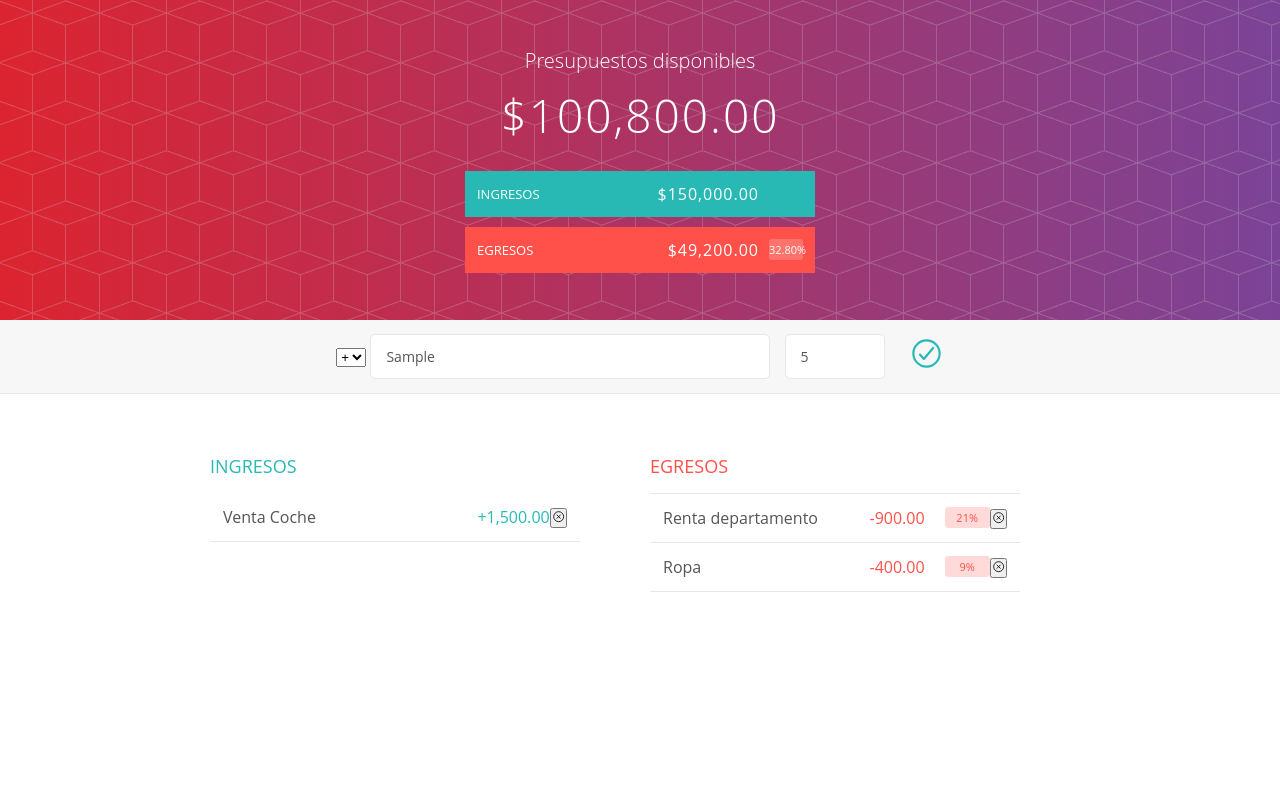
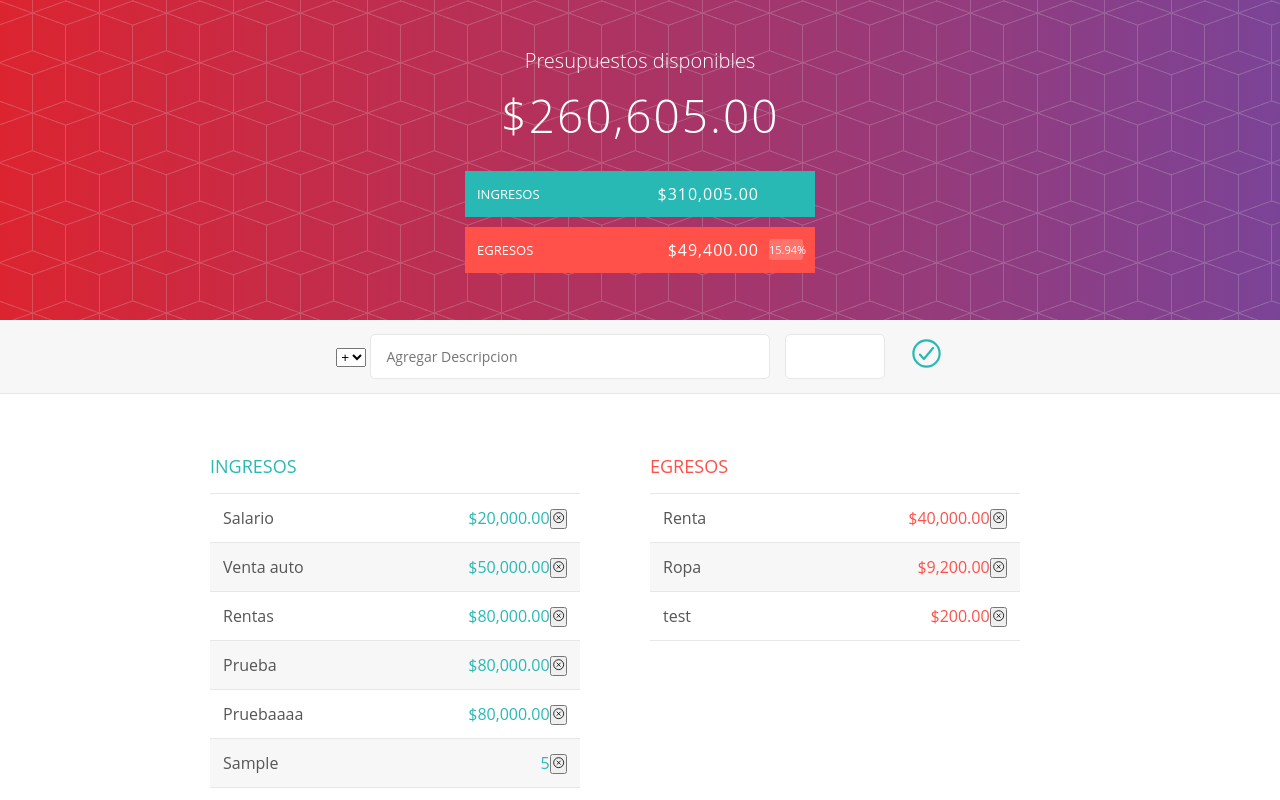
Before and after one commit to ancris89/ProyectoFinalJs, a plain HTML site: page ProyectoFinalJs/index.html in a window 1280 px wide. Both pictures are taken after typing "Sample", "5" into the empty fields and a click on the button 926 px from the left and 357 px from the top of the page. Drawn offline with nearby package versions, Linux system fonts and the light colour scheme.

Commit message:
Add files via upload

```diff
--- a/ProyectoFinalJs/Js/Egreso.js
+++ b/ProyectoFinalJs/Js/Egreso.js
@@ -4,7 +4,7 @@ class Egreso extends Dato{
         super(descripcion,valor);
         this._id= ++Egreso.contadorEgresos;
     }
-    get id(){
+    get Id(){
         return this._id;
     }
 }
--- a/ProyectoFinalJs/Js/app.js
+++ b/ProyectoFinalJs/Js/app.js
@@ -2,8 +2,8 @@ var presupuesto= 0;
 var porcentajeEgreso = 0;
 
 
-let egresos = [new Egreso ('Renta',40000),new Egreso ('Ropa',9200)];
-let ingresos = [new Ingreso ('Salario',20000),new Ingreso('Venta auto',50000), new Ingreso('Rentas',80000)];
+let egresos = [new Egreso ('Renta',40000),new Egreso ('Ropa',9200),new Egreso ('test',  200)];
+let ingresos = [new Ingreso ('Salario',20000),new Ingreso('Venta auto',50000), new Ingreso('Rentas',80000), new Ingreso('Prueba',80000), new Ingreso('Pruebaaaa',80000)];
 
 
 const cargarCabecero = () =>  {
@@ -21,7 +21,7 @@ let totalIngresos = () => {
     let totalIngresos = 0;
 
     for (let ingreso of ingresos) {
-        totalIngresos += ingreso.valor;
+        totalIngresos += parseFloat(ingreso.valor);
     }
     return totalIngresos;
 };
@@ -30,7 +30,7 @@ let totalEgresos = () => {
     let totalEgresos = 0;
 
     for (let egreso of egresos) {
-        totalEgresos += egreso.valor;
+        totalEgresos += parseFloat(egreso.valor);
     }
     return totalEgresos;
 };
@@ -48,24 +48,55 @@ const formatoPorcentaje = (porcentaje) => {
 
 const cargarAPP=() =>{
     cargarCabecero();
+    cargarIngresos(ingresos)
+    cargarEgresos(egresos)
 }
 
 //cargarIngresos
-const cargarIngresos = ()=>{
+const cargarIngresos = (ingresos)=>{
+    console.log(ingresos);
     let ingresosHTML ='';
     for (let ingreso of ingresos) {
-        console.log(ingreso._descripcion, ingreso._valor);
+        ingresosHTML += `
+        <div class="elemento limpiarEstilos">
+            <div class="elemento_descripcion">
+                ${ingreso._descripcion}
+            </div>
+            <div class="derecha limpiarEstilos">
+                <div class="elemento_valor">
+                    ${formatoMoneda(ingreso._valor)}
+                </div>
+                <div class="elemento_eliminar">
+                    <button class="elemento_eliminar_btn"><ion-icon name="close-circle-outline" onclick="eliminarIngreso(${ingreso.Id})" role="img" class="md hydrated"></ion-icon></button>
+                </div>
+            </div>
+        </div>`
     }
     document.getElementById("lista-ingresos").innerHTML = ingresosHTML;
 }
 
 //cargarEgresos
-const  cargarEgresos = ()=>{
+const  cargarEgresos = (egresos)=>{
     let egresosHTML ='';
     for (let egreso of egresos) {
-        console.log(egreso._descripcion, egreso._valor);
+        egresosHTML += `
+        <div class="elemento limpiarEstilos">
+            <div class="elemento_descripcion">
+                ${egreso._descripcion}
+            </div>
+            <div class="derecha limpiarEstilos">
+                <div class="elemento_valor">
+                    ${formatoMoneda(egreso._valor)}
+                </div>
+                <div class="elemento_eliminar">
+                    <button class="elemento_eliminar_btn"><ion-icon name="close-circle-outline" onclick="eliminarEgreso(${egreso.Id})" role="img" class="md hydrated"></ion-icon></button>
+                </div>
+            </div>
+        </div>`
     }
-    document.getElementById("lista-egresos").innerHTML = egresosHTML;
+    console.log(egresosHTML);
+
+    document.getElementById("lista_egresos").innerHTML = egresosHTML;
 }
 
 //crearIngresosHtml
@@ -110,40 +141,44 @@ const crearEgresosHTML =(egreso)=>{
 
 //EliminarIngreso
 const eliminarIngreso = (id)=>{
-    let indiceEliminar =  ingresos.findIndex(ingreso => ingreso.id === id );
+    let indiceEliminar =  ingresos.findIndex(ingreso => ingreso.Id === id );
 
     ingresos.splice(indiceEliminar, 1);
     cargarCabecero();
-    cargarIngresos();
+    cargarIngresos(ingresos);
   }
 
   //eliminarEgreso
 const eliminarEgreso = (id)=>{
-    let indiceEliminar =  egresos.findIndex(egreso => egreso.id === id );
+    let indiceEliminar =  egresos.findIndex(egreso => egreso.Id === id );
     egresos.splice(indiceEliminar, 1);
     cargarCabecero();
-    cargarEgresos();
+    cargarEgresos(egresos);
 }
 
 //agregarDato
 let agregarDato = ()=>{
-        let forma = document.getElementById('#forma');
-        let tipo = document.querySelector('#tipo');
-        let descripcion = document.getElementById('#descripcion');
-        let valor = document.getElementById('#valor');
+    let forma = document.getElementById('forma');
+    let tipoSelect = forma.querySelector('#tipo');
+    let descripcionInput = forma.querySelector('#descripcion');
+    let valorInput = forma.querySelector('#valor');
 
-    if(descripcion !== '' || valor !== 0){
-        if(tipo === 'ingreso'){
-                ingresos.push(new Ingreso (descripcion,valor));
+    let tipo = tipoSelect.value
+    let descripcion = descripcionInput.value
+    let valor = valorInput.value
 
-        }else{
-                egresos.push(new Egreso (descripcion,valor));
-        }
-};
-if(descripcion === '' || valor === 0){
+    if(descripcion === '' || valor === 0){
         alert('La descripcion y/o valor esta vacia.  Por favor ingrese un concepto');
-};
-cargarCabecero();
-cargarIngresos();
-
+        return
+    };
+    if(tipo === 'ingreso'){
+        ingresos.push(new Ingreso (descripcion,valor));
+        cargarIngresos(ingresos);
+    }else{
+        egresos.push(new Egreso (descripcion,valor));
+        cargarEgresos(egresos);
+    }
+    cargarCabecero();
+    descripcionInput.value = ""
+    valorInput.value = ""
 }
--- a/ProyectoFinalJs/index.html
+++ b/ProyectoFinalJs/index.html
@@ -59,12 +59,11 @@
             <div class="agregar_contenedor">
              <!--aqui crear un selector,3 input y un boton-->
              <select class="agregar_titulo" id="tipo">
-                <option value="ingreso" selected
-                >+</option>
+                <option value="ingreso" selected>+</option>
                 <option value="egreso">-</option>
              </select>
              <input type="text" class="agregar_descripcion" id="descripcion" placeholder="Agregar Descripcion">
-             <input type="number" class="agregar_valor"  value="valor" step="any">
+             <input type="number" class="agregar_valor" id="valor"  value="valor" step="any">
              <button class="agregar_btn" onclick="agregarDato()"> <ion-icon name="checkmark-circle-outline"></ion-icon></button>
             </div>
 
@@ -93,21 +92,6 @@
             </div>
 
         </div>
-
-        <!--crear otro div de elemento,limpiarestilos-->
-        <div class="elemento limpiarEstilos">
-            <div class="elemento_descripcion">
-                Venta Coche
-            </div>
-            <div class="derecha limpiarEstilos">
-                <div class="elemento_valor">
-                    +1,500.00
-                </div>
-                <div class="elemento_eliminar">
-                    <button class="elemento_eliminar_btn" ><ion-icon name="close-circle-outline" onclick="eliminarIngreso()"></ion-icon></button>
-                </div>
-            </div>
-        </div>
     </div> <!--fin del div Ingreso-->
     <div class="egreso">
         <h2 class="egreso_titulo">Egresos</h2>
@@ -129,25 +113,6 @@
                 </div>
             </div>
         </div>
-
-        <!--crear otro div elemento y limpiarestilos-->
-        <div class="elemento limpiarEstilos">
-            <div class="elemento_descripcion">
-                Ropa
-            </div>
-            <div class="derecha limpiarEstilos">
-                <div class="elemento_valor">
-                    -400.00
-                </div>
-                <div class="elemento_porcentaje">
-                    9%
-                </div>
-                <div class="elemento_eliminar">
-                    <button class="elemento_eliminar_btn"><ion-icon name="close-circle-outline" onclick="eliminaregreso()"></ion-icon></button>
-                </div>
-
-            </div>
-        </div>
     </div>
   </div>
 
```
